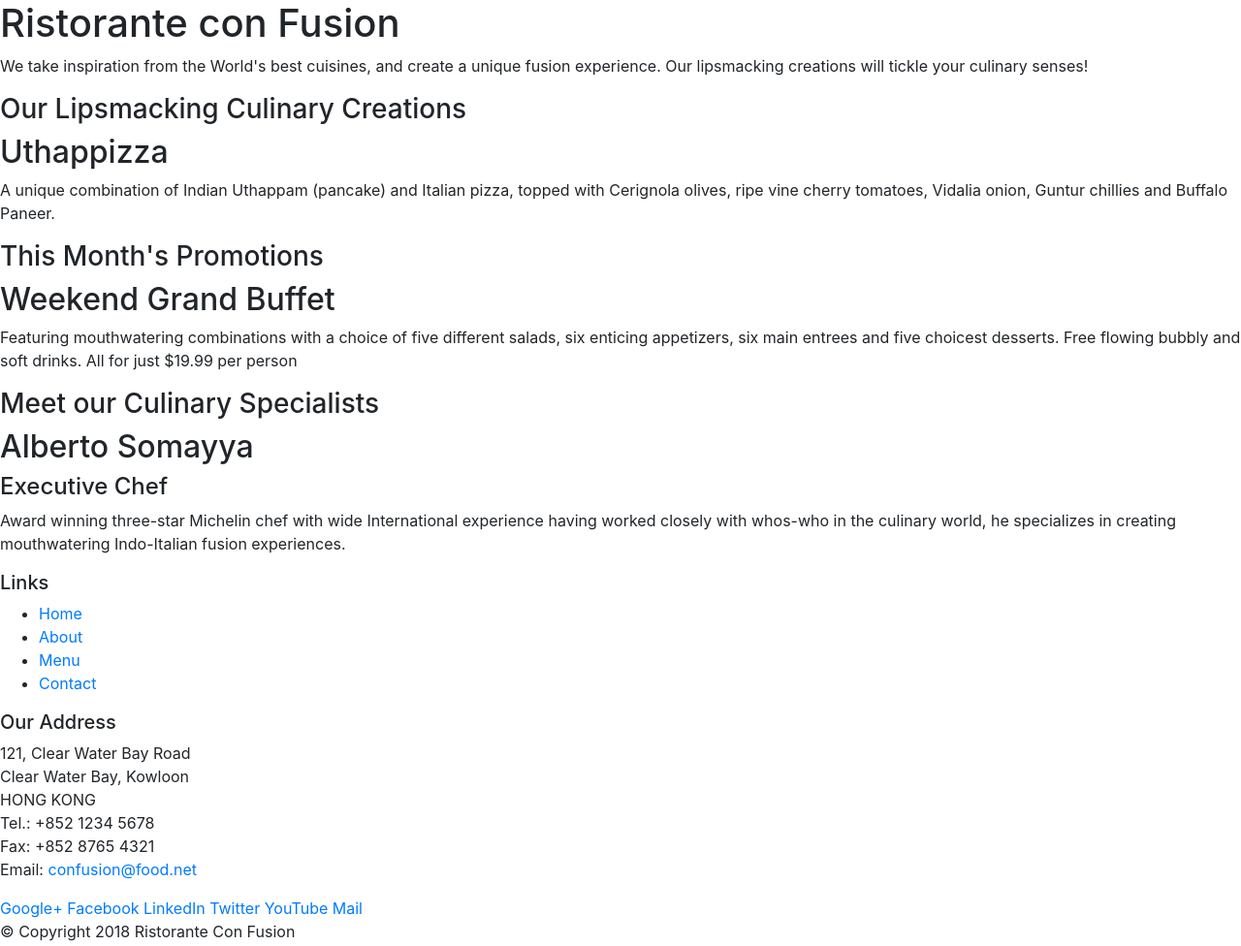
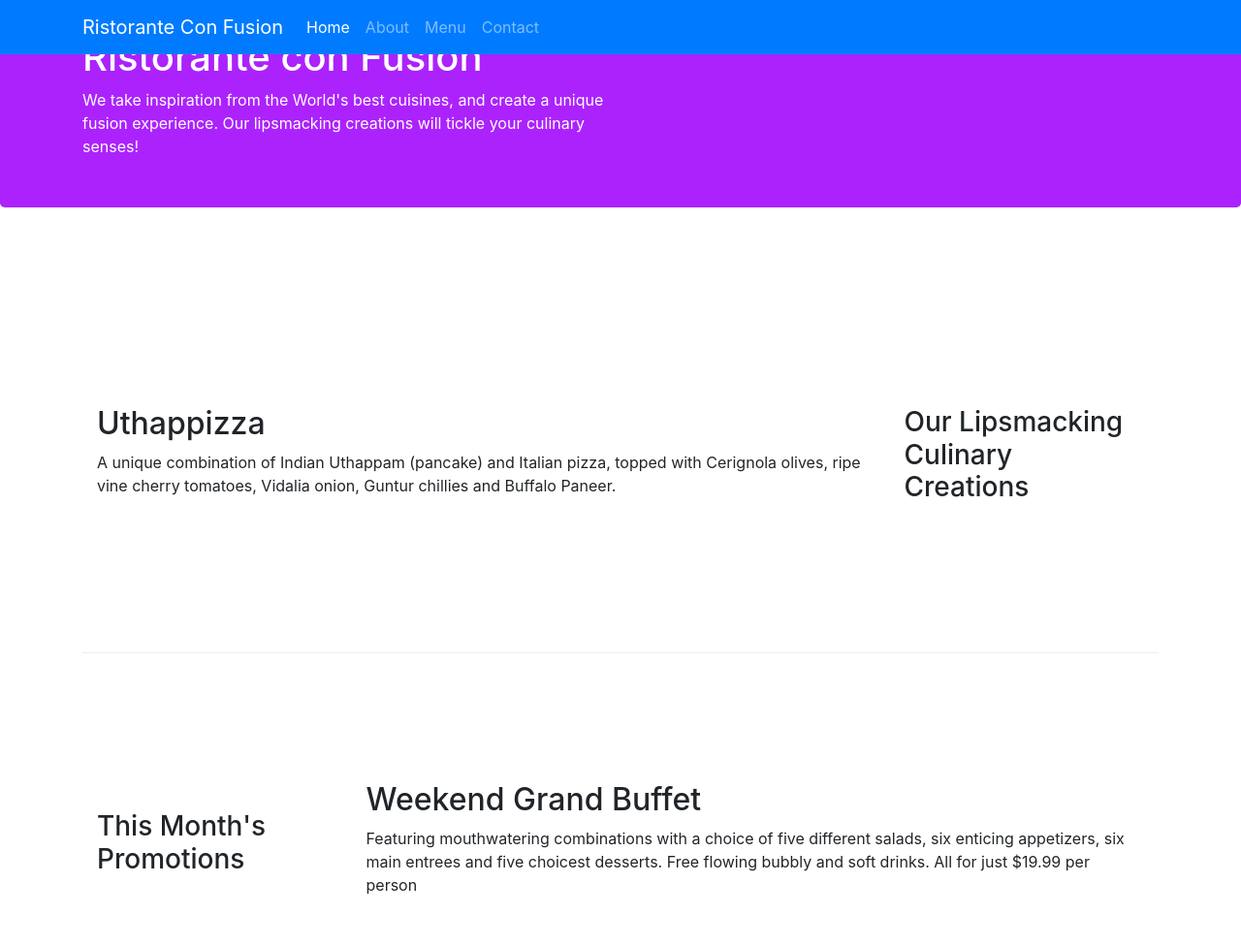
Before and after one commit to Andrei-user/Bootstrap4, a website: page index.html in a window 1280 px wide. Shown: the top 976 px of the page at 97% size. Drawn offline with nearby package versions, Linux system fonts and the light colour scheme.

Commit message:
Second week

```diff
--- a/index.html
+++ b/index.html
@@ -7,6 +7,7 @@
       name="viewport"
       content="width=device-width, initial-scale=1, shrink-to-fit=no"
     />
+
     <meta http-equiv="x-ua-compatible" content="ie=edge" />
 
     <!-- Bootstrap CSS -->
@@ -14,14 +15,40 @@
       rel="stylesheet"
       href="node_modules/bootstrap/dist/css/bootstrap.min.css"
     />
+    <link rel="stylesheet" href="main.css" />
     <title>Ristorante Con Fusion</title>
   </head>
 
   <body>
-    <header>
-      <div>
-        <div>
-          <div>
+    <nav class="navbar navbar-dark navbar-expand-sm bg-primary fixed-top">
+      <div class="container">
+        <a class="navbar-brand" href="#">Ristorante Con Fusion</a>
+        <div class="collapse navbar-collapse" id="Navbar">
+          <ul class="navbar-nav mr-auto">
+            <li class="nav-item active">
+              <a class="nav-link" href="#">Home</a>
+            </li>
+            <li class="nav-item">
+              <a class="nav-link" href="./aboutus.html">About</a>
+            </li>
+            <li class="nav-item"><a class="nav-link" href="#">Menu</a></li>
+            <li class="nav-item"><a class="nav-link" href="#">Contact</a></li>
+          </ul>
+        </div>
+      </div>
+      <button
+        class="navbar-toggler"
+        type="button"
+        data-toggle="collapse"
+        data-target="#Navbar"
+      >
+        <span class="navbar-toggler-icon"></span>
+      </button>
+    </nav>
+    <header class="jumbotron">
+      <div class="container">
+        <div class="row row-header">
+          <div class="col-12 col-sm-6">
             <h1>Ristorante con Fusion</h1>
             <p>
               We take inspiration from the World's best cuisines, and create a
@@ -29,17 +56,17 @@
               your culinary senses!
             </p>
           </div>
-          <div></div>
+          <div class="col-12 col-sm"></div>
         </div>
       </div>
     </header>
 
-    <div>
-      <div>
-        <div>
+    <div class="container">
+      <div class="row row-container align-items-center">
+        <div class="col-12 col-sm-4 order-sm-last col-md-3">
           <h3>Our Lipsmacking Culinary Creations</h3>
         </div>
-        <div>
+        <div class="col col-sm order-sm-first col-md">
           <h2>Uthappizza</h2>
           <p>
             A unique combination of Indian Uthappam (pancake) and Italian pizza,
@@ -49,11 +76,11 @@
         </div>
       </div>
 
-      <div>
-        <div>
+      <div class="row row-container align-items-center">
+        <div class="col-12 col-sm-4 col-md-3">
           <h3>This Month's Promotions</h3>
         </div>
-        <div>
+        <div class="col col-sm col-md">
           <h2>Weekend Grand Buffet</h2>
           <p>
             Featuring mouthwatering combinations with a choice of five different
@@ -64,11 +91,11 @@
         </div>
       </div>
 
-      <div>
-        <div>
+      <div class="row row-container align-items-center">
+        <div class="col-12 col-sm-4 order-sm-last col-md-3">
           <h3>Meet our Culinary Specialists</h3>
         </div>
-        <div>
+        <div class="col col-sm order-sm-first col-md">
           <h2>Alberto Somayya</h2>
           <h4>Executive Chef</h4>
           <p>
@@ -81,19 +108,19 @@
       </div>
     </div>
 
-    <footer>
-      <div>
-        <div>
-          <div>
+    <footer class="footer">
+      <div class="container">
+        <div class="row">
+          <div class="col-4 offset-1 col-sm-2">
             <h5>Links</h5>
-            <ul>
+            <ul class="list-unstyled">
               <li><a href="#">Home</a></li>
               <li><a href="#">About</a></li>
               <li><a href="#">Menu</a></li>
               <li><a href="#">Contact</a></li>
             </ul>
           </div>
-          <div>
+          <div class="col-7 col-sm-5">
             <h5>Our Address</h5>
             <address>
               121, Clear Water Bay Road<br />
@@ -104,8 +131,8 @@
               Email: <a href="mailto:confusion@food.net">confusion@food.net</a>
             </address>
           </div>
-          <div>
-            <div>
+          <div class="col-12 col-sm-4 align-self-center">
+            <div class="text-center">
               <a href="http://google.com/+">Google+</a>
               <a href="http://www.facebook.com/profile.php?id=">Facebook</a>
               <a href="http://www.linkedin.com/in/">LinkedIn</a>
@@ -115,8 +142,8 @@
             </div>
           </div>
         </div>
-        <div>
-          <div>
+        <div class="row justify-content-center">
+          <div class="col-auto">
             <p>© Copyright 2018 Ristorante Con Fusion</p>
           </div>
         </div>
--- /dev/null
+++ b/main.css
@@ -0,0 +1,18 @@
+.jumbotron {
+  background-color: rgb(172, 34, 252);
+  color: white;
+  padding: 35px;
+  margin-bottom: 60px;
+}
+.footer {
+    margin-top: 40px;
+  background-color: rgb(220, 160, 255);
+  padding-top: 40px;
+}
+.row-container{
+    margin: 0 auto;
+    padding: 50px 0px 50px 0px;
+    border-bottom: 1px ridge;
+    min-height: 400px;
+
+}
--- /dev/null
+++ b/style.css
@@ -0,0 +1,18 @@
+.jumbotron {
+  background-color: rgb(172, 34, 252);
+  color: white;
+  padding: 35px;
+  margin-bottom: 5px;
+}
+.footer {
+  background-color: rgb(220, 160, 255);
+  padding-top: 20px;
+}
+.row {
+    margin-top: 3vh;
+    margin-bottom: 3vh;
+}
+.justify-content-center {
+    margin-bottom: 0;
+    padding-bottom: 15px;
+}
```
Also changed, not shown: aboutus.html (added, +162 -0 lines).
